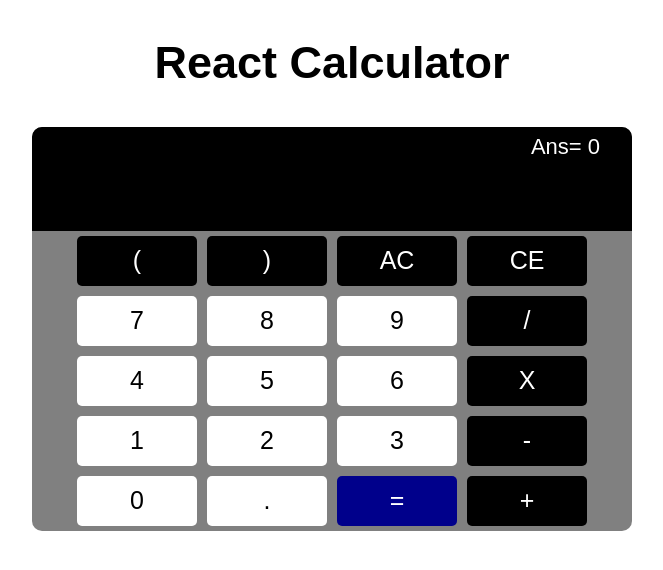
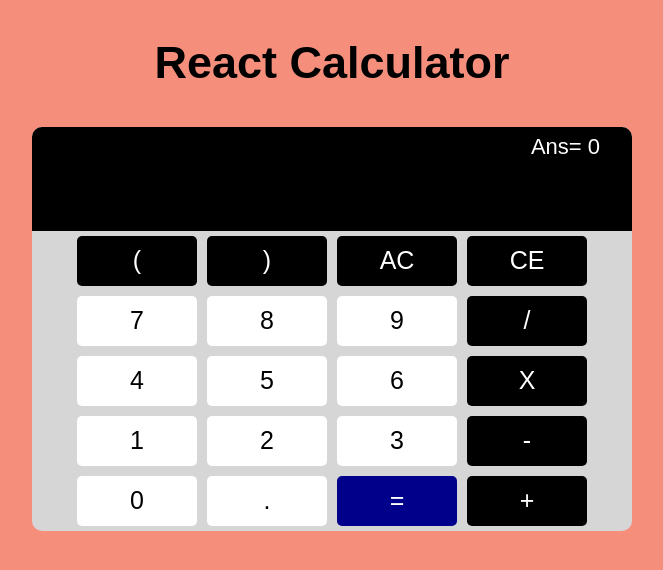
Before and after one commit to ParsaHonarmand/React-Calculator, a React (Create React App) app: page / in a window 1280 px wide. Shown: the top 570 px of the page, without its empty margins (308-971 px from the left). Built offline with nearby package versions, Linux system fonts and the light colour scheme; a web font is replaced by a local one.

Commit message:
another deploy for mobile testing

```diff
--- a/src/App.css
+++ b/src/App.css
@@ -14,7 +14,7 @@
   .pad {
     max-width: 100%;
     margin: 10px auto;
-    background-color: grey;
+    background-color: #D6D6D6;
     border-radius: 10px;
   }
   button {
@@ -32,7 +32,7 @@
   body {
     font-size: 30px;
     font-family: 'Saira Semi Condensed', sans-serif;
-
+    background-color: #F58F7C;
   }
   .App {
     text-align: center;
@@ -43,7 +43,7 @@
   .pad {
     width: 600px;
     margin: 10px auto;
-    background-color: grey;
+    background-color: #D6D6D6;
     border-radius: 10px;
   }
   button {
```
